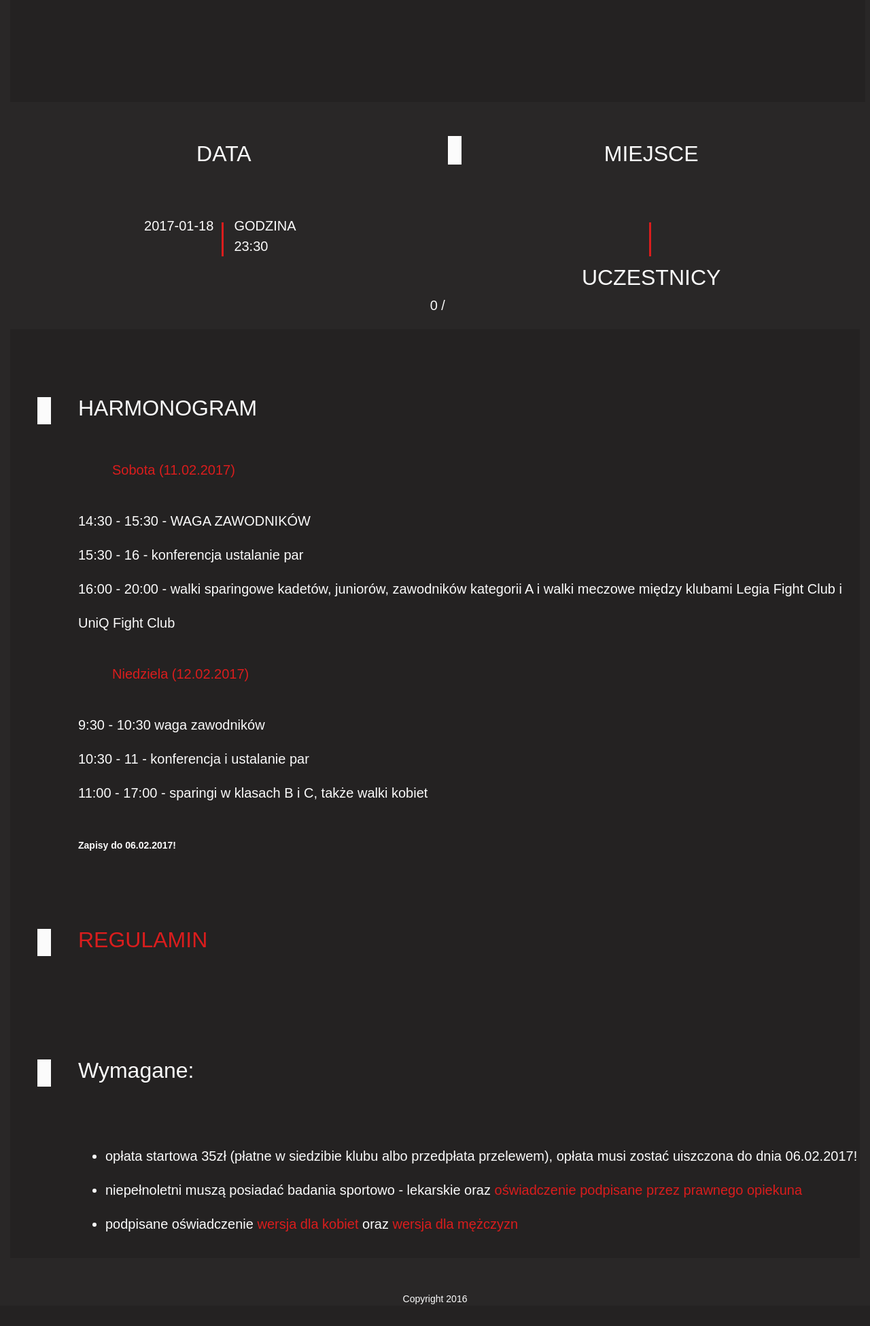
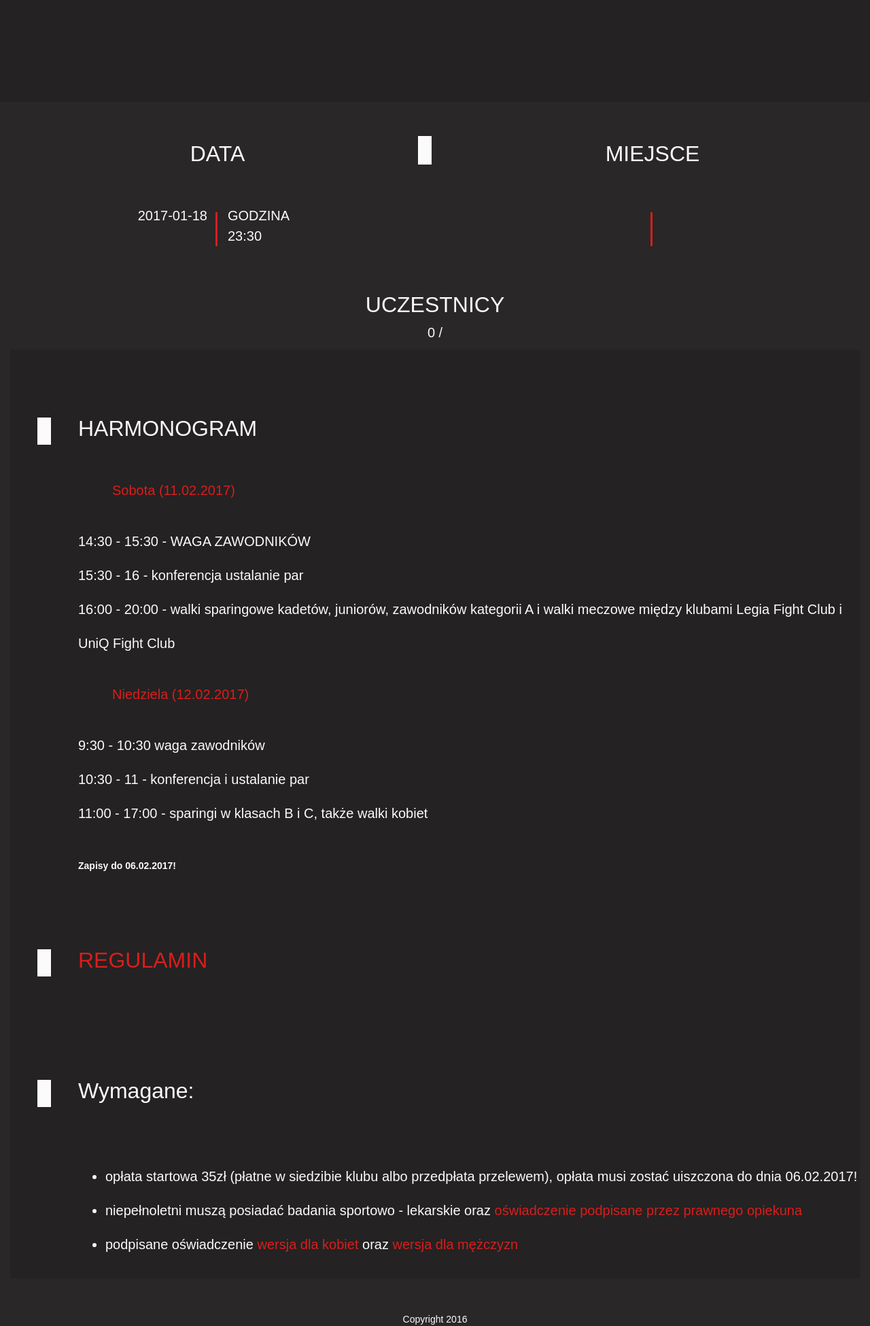
Before and after one commit to kejwmen/fighterchamp, a Symfony app: template app/Resources/views/tournament/show.twig in a window 1280 px wide. Shown: the part 300-2250 px from the top of the page at 68% size. Before the commit the page ends 2218 px from the top, so only its background shows below. Run offline with Twig, Linux system fonts and the light colour scheme; the template is opened without the code that fills it, so the values that code supplies are empty; some libraries are stand-ins or nearby versions.

Commit message:
html/css repair

```diff
--- a/app/Resources/views/tournament/show.twig
+++ b/app/Resources/views/tournament/show.twig
@@ -1,12 +1,8 @@
-{%  extends 'base.html.twig' %}
+{% extends 'base.html.twig' %}
 
 {% block body %}
     <div class="container-fluid">
-    <div class="row">
-    <div class="col-xs-12">
-        <section class="content">
-            <div class="row">
-                <main class="col-xs-12">
+        <main>
             <div class="row">
                 <div class="title col-xs-12 text-uppercase text-center">
                     <h3>{{ tournament.name }}</h3>
@@ -17,7 +13,8 @@
                         <div class="day col-xs-6 text-right">
                             <p><strong>{{ tournament.start | date('Y-m-d') }} </strong>
                                 <br>
-                                        {{ tournament.start |localizeddate('none', 'full', app.request.locale, null, 'cccc') }}</p>
+                                {{ tournament.start |localizeddate('none', 'full', app.request.locale, null, 'cccc') }}
+                            </p>
                         </div>
                         <div class="hour col-xs-6">
                             <p>godzina
@@ -40,20 +37,23 @@
                         </div>
                     </div>
                 </div>
+                <div class="clearfix"></div>
+
+            </div>
             <h4 class="text-uppercase text-center">uczestnicy</h4>
             <p class="text-center"><strong>{{ users|length }} / {{ tournament.capacity }}</strong></p>
-                    </div>
-                    <div class="clearfix"></div>
+
             <div class="key-points">
 
                 <h4 class="text-uppercase">harmonogram</h4>
 
                 <p><span>Sobota (11.02.2017)</span></p>
                 <ul class="list-unstyled">
-                            <li>14:30 - 15:30 - WAGA ZAWODNIKÓW </li>
-                            <li>15:30 - 16 - konferencja ustalanie par </li>
+                    <li>14:30 - 15:30 - WAGA ZAWODNIKÓW</li>
+                    <li>15:30 - 16 - konferencja ustalanie par</li>
                     <li>16:00 - 20:00 - walki sparingowe kadetów, juniorów, zawodników kategorii A
-                                i walki meczowe między klubami Legia Fight Club i UniQ Fight Club</li>
+                        i walki meczowe między klubami Legia Fight Club i UniQ Fight Club
+                    </li>
                 </ul>
 
                 <p><span>Niedziela (12.02.2017)</span></p>
@@ -73,13 +73,16 @@
 
                 <h4>Wymagane:</h4>
                 <ul>
-                            <li>opłata startowa 35zł (płatne w siedzibie klubu albo przedpłata przelewem), opłata musi zostać uiszczona do dnia 06.02.2017!</li>
+                    <li>opłata startowa 35zł (płatne w siedzibie klubu albo przedpłata przelewem), opłata musi zostać
+                        uiszczona do dnia 06.02.2017!
+                    </li>
                     <li>niepełnoletni muszą posiadać badania sportowo - lekarskie oraz
                         <a href="{{ asset('documents/oświadczenie-Granda-dziecko.docx') }}">oświadczenie podpisane przez
                             prawnego opiekuna</a></li>
                     <li>podpisane oświadczenie <a href="{{ asset('documents/oświadczenie-Granda.docx') }}"> wersja dla
-                            kobiet</a> oraz <a href="{{ asset('documents/oświadczenie-Granda-kobiety.docx') }}"> wersja dla
-                                        mężczyzn</a> </li>
+                            kobiet</a> oraz <a href="{{ asset('documents/oświadczenie-Granda-kobiety.docx') }}"> wersja
+                            dla
+                            mężczyzn</a></li>
                 </ul>
             </div>
         </main>
@@ -87,8 +90,5 @@
         {#<h4 class="text-uppercase text-center">wiadomości</h4>#}
         {#</aside>#}
     </div>
-        </section>
-    </div>
-    </div>
-    </div>
-{%  endblock %}
+
+{% endblock %}
--- a/web/css/style.css
+++ b/web/css/style.css
@@ -196,10 +196,6 @@ nav .glyphicon {
     position: relative;
     transform: translateY(25%);
 }
-main>.row {
-    margin-left: -0px;
-    margin-right: -7.5px;
-}
 .title {
     background-color: #242222;
     padding-top: 50px;
@@ -231,6 +227,7 @@ main h3 strong span{
 }
 .place:before {
     background-color: #FBFBFB;
+    left: -25px;
 }
 main h4 {
     font-size: 32px;
@@ -244,9 +241,6 @@ p, p strong, .key-points span, .key-points a {
 p strong {
     font-weight: 500;
 }
-.day, .hour {
-    top: 15px;
-}
 .building {
     top: 20px;
 }
@@ -254,7 +248,7 @@ p strong {
     top: 10px;
 }
 .address:before {
-    top: 25px;
+    top: 10px;
 }
 .hour:before, .address:before {
     content: "";
@@ -317,7 +311,7 @@ select {
         left: 40px;
     }
     .info2 .text-field:after {
-        bottom: 7.5px;
+        bottom: 3px;
         left: -40px;
         background-color: #FBFBFB;
     }
```
Lines whose indentation alone changed are shown as unchanged.
